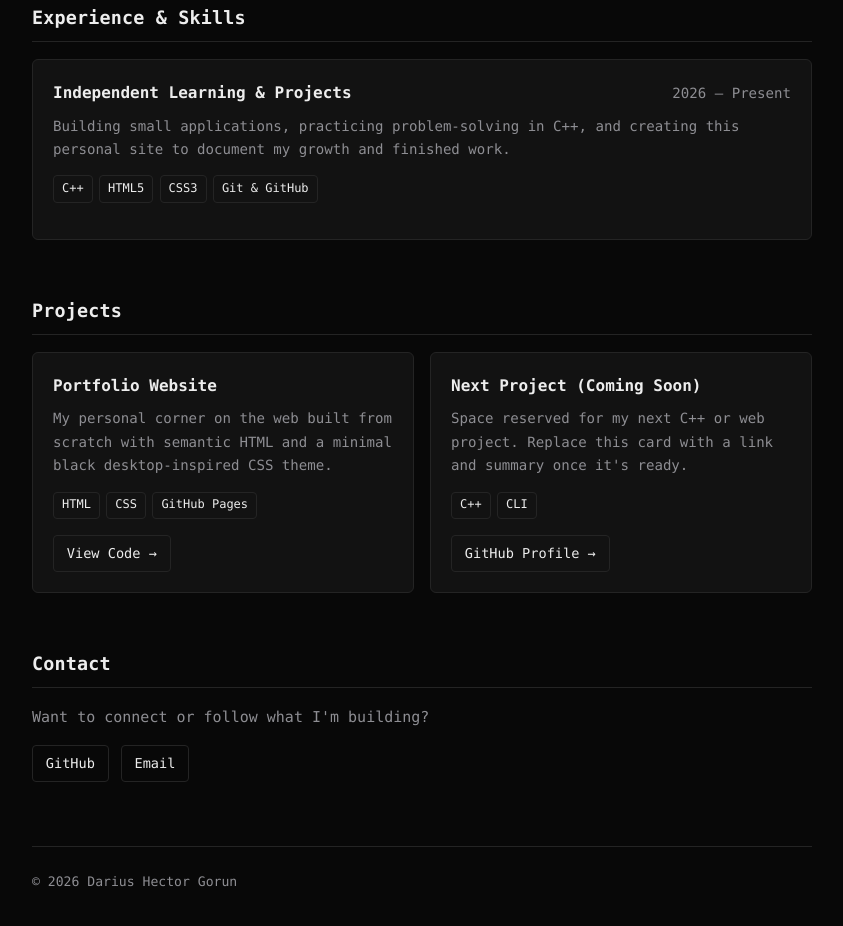
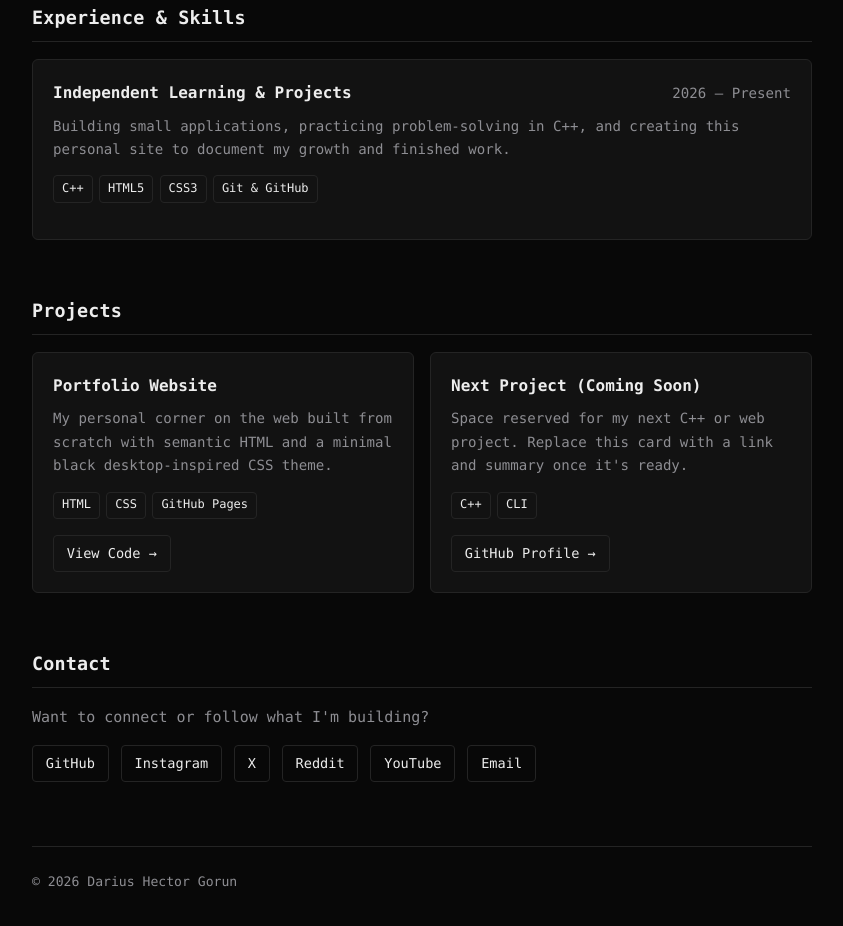
Before and after one commit to dariushector/dariushectorgorun.github.io, a plain HTML site: page index.html in a window 1280 px wide. Shown: the part 524-1450 px from the top of the page, without its empty margins (218-1061 px from the left). Drawn offline with Linux system fonts and the light colour scheme.

Commit message:
added social medias

```diff
--- a/index.html
+++ b/index.html
@@ -102,6 +102,10 @@
             <p>Want to connect or follow what I'm building?</p>
             <div class="contact-links">
                 <a href="https://github.com/dariushectorgorun" class="btn" target="_blank" rel="noopener noreferrer">GitHub</a>
+                <a href="https://www.instagram.com/dariushectorgorun" class="btn" target="_blank" rel="noopener noreferrer">Instagram</a>
+                <a href="https://x.com/gorunhector" class="btn" target="_blank" rel="noopener noreferrer">X</a>
+                <a href="https://www.reddit.com/user/dariushectorgorun" class="btn" target="_blank" rel="noopener noreferrer">Reddit</a>
+                <a href="https://www.youtube.com/@dariushectorgorun" class="btn" target="_blank" rel="noopener noreferrer">YouTube</a>
                 <a href="mailto:your-email@example.com" class="btn">Email</a>
             </div>
         </section>
```
